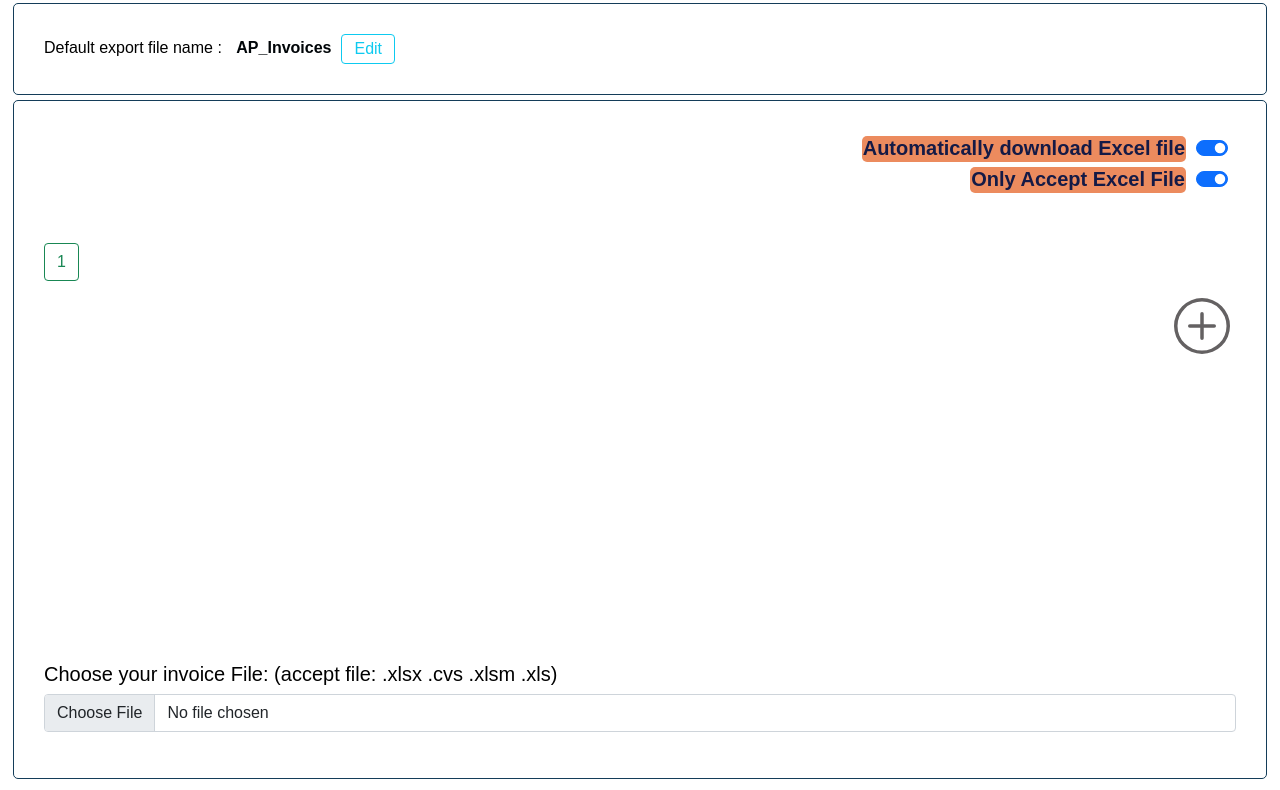
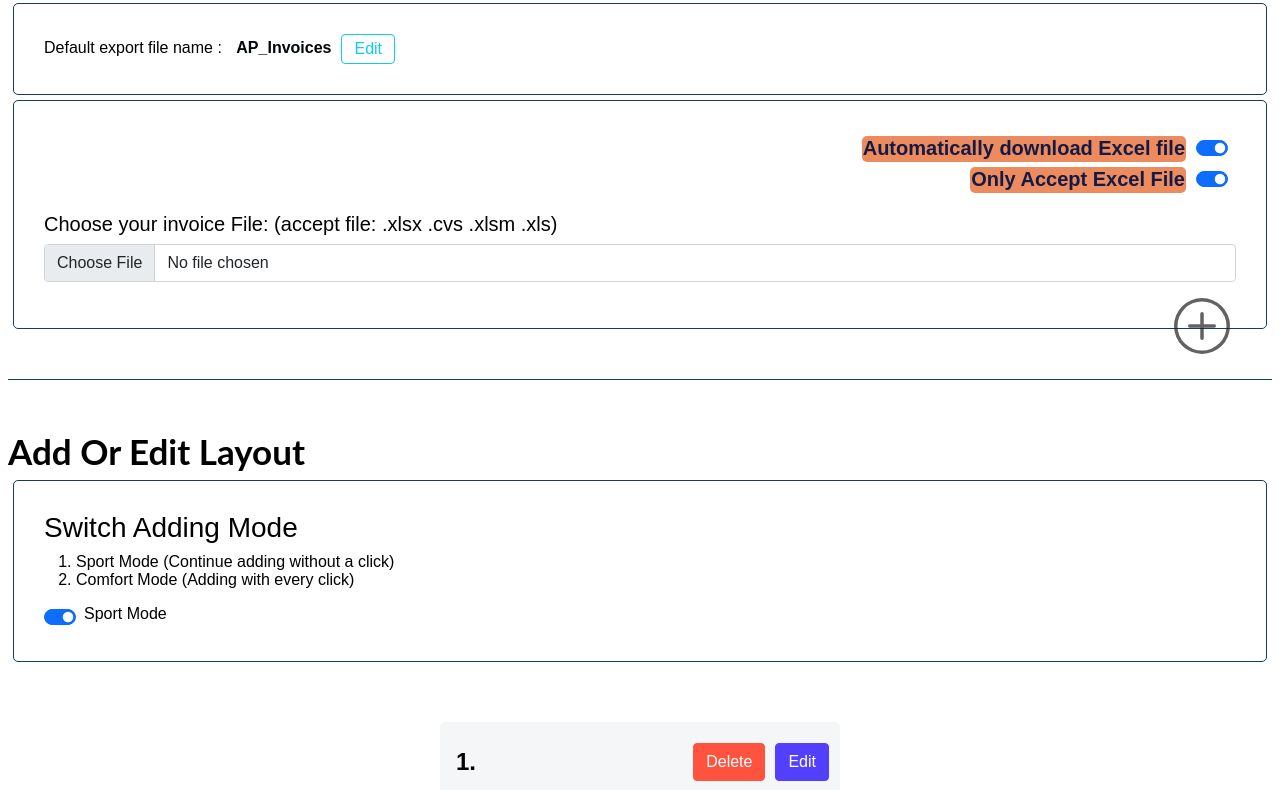
Before and after one commit to yuchilai/APExcelConvert, an Angular app: page / in a window 1280 px wide. Shown: the part 396-1186 px from the top of the page. Built offline with nearby package versions, Linux system fonts and the light colour scheme.

Commit message:
3 files modified

```diff
--- a/src/app/app.component.css
+++ b/src/app/app.component.css
@@ -390,22 +390,11 @@ p {
 }
 
 .control-layout {
-  position: relative;
-  min-width: 300px;
-  min-height: 350px;
-  flex-wrap: wrap;
-  overflow-wrap: break-word;
-  margin: 50px 0;
-  overflow: auto;
   display: flex;
+  flex-direction: column;
 }
 
 .layout-radio-btn {
-  position: -webkit-sticky;
-  position: sticky;
-  align-self: flex-start; /* <-- this is the fix */
-  top: 0;
-  left: 0;
 }
 
 .btn-check {
@@ -413,7 +402,18 @@ p {
 }
 
 .layout-btn-box {
-  display: inline-block;
+  display: flex;
+  flex-direction: row;
+}
+
+.for-animation {
+  animation: flipInX;
+  animation-duration: 2s;
+}
+
+.layout-detail-container {
+  height: 350px;
+  overflow: auto;
 }
 
 .layout-line {
@@ -449,10 +449,12 @@ p {
 }
 
 .cell {
-  border: #000508 1px solid;
   padding: 20px 10px;
   border-radius: 10px;
+  display: inline-block;
   margin: 10px;
+  box-shadow: rgba(0, 0, 0, 0.02) 0px 1px 3px 0px,
+    rgba(27, 31, 35, 0.15) 0px 0px 0px 1px;
 }
 
 .noselect {
--- a/src/app/app.component.html
+++ b/src/app/app.component.html
@@ -167,12 +167,12 @@
       </div>
     </div>
 
-    <div class="control-layout">
-      <div
-        *ngFor="let items of allFiledNameList; let i = index"
-        class="layout-btn-box"
-      >
-        <div class="layout-radio-btn">
+    <div *ngIf="isEditingLayout" class="control-layout">
+      <div class="layout-btn-box">
+        <div
+          *ngFor="let items of allFiledNameList; let i = index"
+          class="layout-radio-btn"
+        >
           <input
             type="radio"
             class="btn-check"
@@ -181,21 +181,18 @@
             autocomplete="off"
             [checked]="i === selectedIndex"
             [value]="i"
-            (click)="setSelectedIndexForLayout(i)"
+            (click)="setSelectedIndexForLayout(i, items)"
           />
           <label class="btn btn-outline-success" for="success-outlined{{ i }}"
             >{{ i + 1 }}
           </label>
         </div>
-        <div class="layout-detail-box">
-          <div *ngIf="i === selectedIndex" class="layout-list-name">
-            <div *ngFor="let name of items" class="cell">
-              {{ name }}
-            </div>
-          </div>
+      </div>
+      <div class="layout-detail-container">
+        <div *ngFor="let name of selectedKeyList" class="cell">
+          {{ name }}
         </div>
       </div>
-      <!-- <div class="layout-line"></div> -->
     </div>
 
     <div class="mb-3">
--- a/src/app/app.component.ts
+++ b/src/app/app.component.ts
@@ -55,10 +55,13 @@ export class AppComponent implements OnInit {
   isShowDownloadBtn = false;
   allFiledNameList: Array<string[]> = [];
   storageName = 'gccny_ap_field_name';
+  storageIndex = 'gccny_ap_selected_index';
   editingIndex?: number;
   isChanged?: boolean;
   isCreatingBtnAppeared = false;
   selectedIndex?: number;
+  selectedKeyList?: string[];
+  isEditingLayout = false;
 
   Toast = Swal.mixin({
     toast: true,
@@ -638,10 +641,10 @@ export class AppComponent implements OnInit {
     });
   }
 
-  setSelectedIndexForLayout(i: number): void {
-    console.log(i);
-    console.log(this.selectedIndex);
+  setSelectedIndexForLayout(i: number, items: string[]): void {
     this.selectedIndex = i;
+    this.selectedKeyList = items;
+    localStorage.setItem(this.storageIndex, String(i));
   }
 
   scrollToLayoutList(i: number): void {
```
